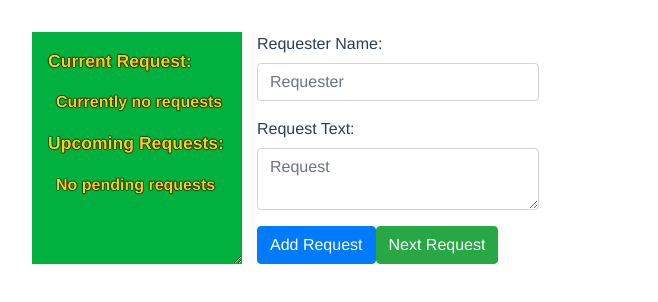
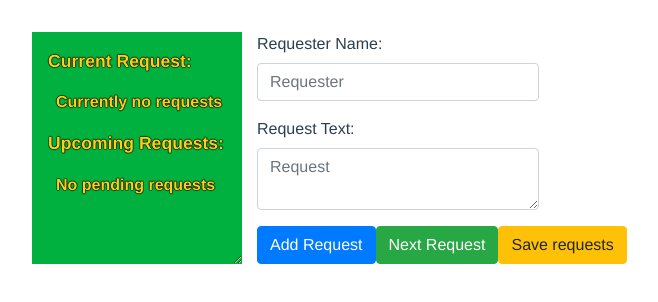
Before and after one commit to decay42/grubby-requests, a Vue app: page /#/ in a window 1280 px wide. Shown: the top 302 px of the page, without its empty margins (296-954 px from the left). Built offline with nearby package versions, Linux system fonts and the light colour scheme.

Commit message:
Implement saving request queue to localStorage
- Added a button in Interface to save requests
- Added conditional loading of saved requests in vuex store

```diff
--- a/src/components/Interface.vue
+++ b/src/components/Interface.vue
@@ -7,6 +7,7 @@
            placeholder="Requester"
            v-model="requester" />
       </b-form-group>
+
       <b-form-group
          label="Request Text:">
         <b-form-textarea
@@ -15,16 +16,27 @@
            v-model="request"
            :rows="2" />
       </b-form-group>
+
       <div class="text-nowrap">
         <b-btn
           variant="primary"
-          type="submit">
+          type="submit"
+          title="Add a request to the request queue">
           Add Request
         </b-btn>
+
         <b-btn
           variant="success"
-          @click="nextRequest">
+          @click="nextRequest"
+          title="Drop the current request and move the first upcoming request up into Current Request">
           Next Request
+        </b-btn>
+
+        <b-btn
+           variant="warning"
+           @click="saveRequests"
+           title="Save the current request queue in the browser's localStorage, to have them available even after closing this window">
+          Save requests
         </b-btn>
       </div>
     </b-form>
@@ -32,7 +44,7 @@
 </template>
 
 <script>
-import { mapMutations } from 'vuex'
+import { mapMutations, mapGetters } from 'vuex'
 
 export default {
   name: 'Interface',
@@ -41,6 +53,11 @@ export default {
       request: null,
       requester: null
     }
+  },
+  computed: {
+    ...mapGetters([
+      'requests'
+    ])
   },
   methods: {
     ...mapMutations([
@@ -55,6 +72,10 @@ export default {
       })
       this.request = null
       this.requester = null
+    },
+
+    saveRequests () {
+      localStorage.setItem('requestQueue', JSON.stringify(this.requests))
     }
   }
 }
--- a/src/store/index.js
+++ b/src/store/index.js
@@ -5,7 +5,7 @@ Vue.use(Vuex)
 
 export default new Vuex.Store({
   state: {
-    requests: [],
+    requests: JSON.parse(localStorage.getItem('requestQueue')) || [],
     id: 0
   },
   getters: {
```
